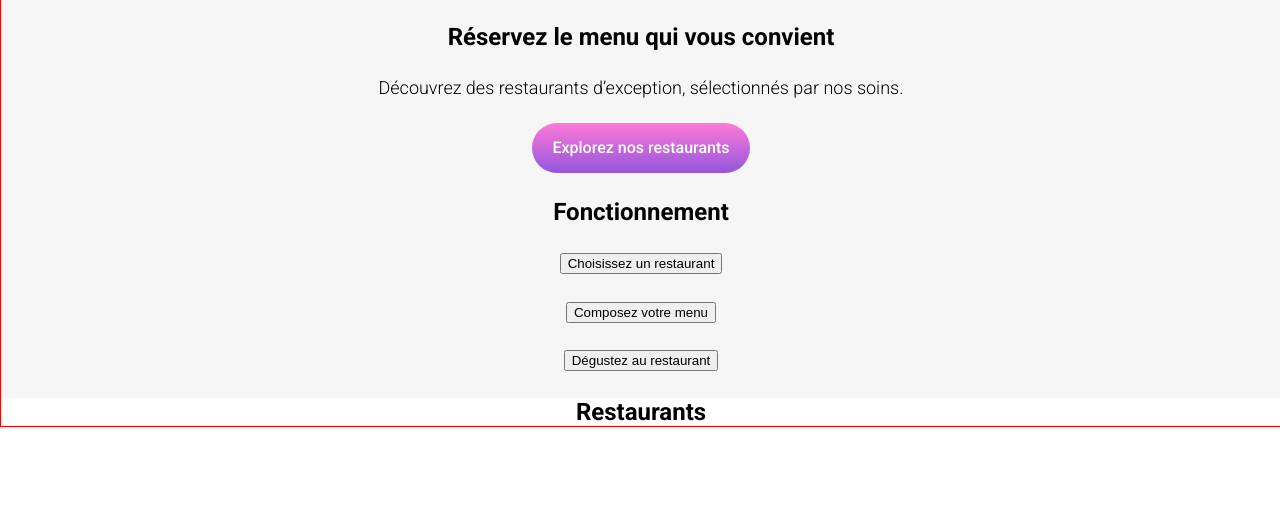
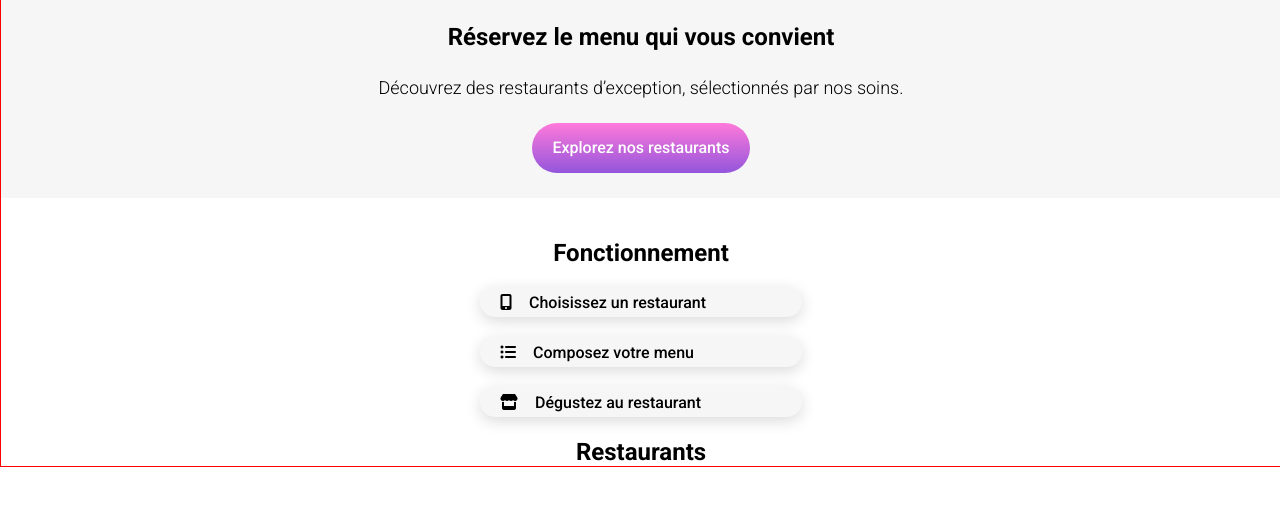
Before and after one commit to moopits/p4, a website: page index.html in a window 1280 px wide. Shown: the part 116-622 px from the top of the page. Drawn offline with Linux system fonts and the light colour scheme.

Commit message:
p4 - main page -fonctionnement

```diff
--- a/index.html
+++ b/index.html
@@ -34,9 +34,9 @@
         <section id="section-fonctionnement">
             <h2>Fonctionnement</h2>
                 <nav>
-                    <button>Choisissez un restaurant</button>
-                    <button>Composez votre menu</button>
-                    <button>Dégustez au restaurant</button>
+                    <button><i class="fa-solid fa-mobile-screen-button"></i>Choisissez un restaurant</button>
+                    <button><i class="fa-solid fa-list-ul"></i>Composez votre menu</button>
+                    <button><i class="fa-solid fa-store"></i>Dégustez au restaurant</button>
                 </nav>
         </section>
 
--- a/sass/index.scss
+++ b/sass/index.scss
@@ -124,20 +124,51 @@ body {
         #section-fonctionnement {
             width: 100%;
             height: 200px;
-            background-color: #F6F6F6;
+            padding: 0px;
+            padding-top: 40px;
+            background-color: #FFFFFF;
             display: flex;
             flex-direction: column;
             justify-content: space-evenly;
             align-items: center;
 
+            h2 {
+                margin-bottom: 20px;
+            }
+
             nav {
                 width: 100%;
-                height: 200px;
-                background-color: #F6F6F6;
+                height: 150px;
+                padding: 0px;
                 display: flex;
                 flex-direction: column;
                 justify-content: space-evenly;
                 align-items: center;
+
+                button {
+                    border-radius: 20px;
+                    border: 0px;
+                    width: 322px;
+                    height: 72px;
+                    margin-bottom: 20px;
+                    background-color: #F6F6F6;
+                    box-shadow: 0px 4px 15px 0px rgba(0, 0, 0, 0.15);
+                    text-size-adjust: auto;
+                    padding: 5px 20px;
+                    color: black;
+                    text-align: left;
+                    color: #000;
+                    font-family: Roboto;
+                    font-size: 16px;
+                    font-style: normal;
+                    font-weight: 500;
+                    line-height: normal;
+
+                    i {
+                        padding-right: 17px;
+                    }
+
+                }
 
             }
 
```
Also changed, not shown: assets/css/style.css, 1 other file.
